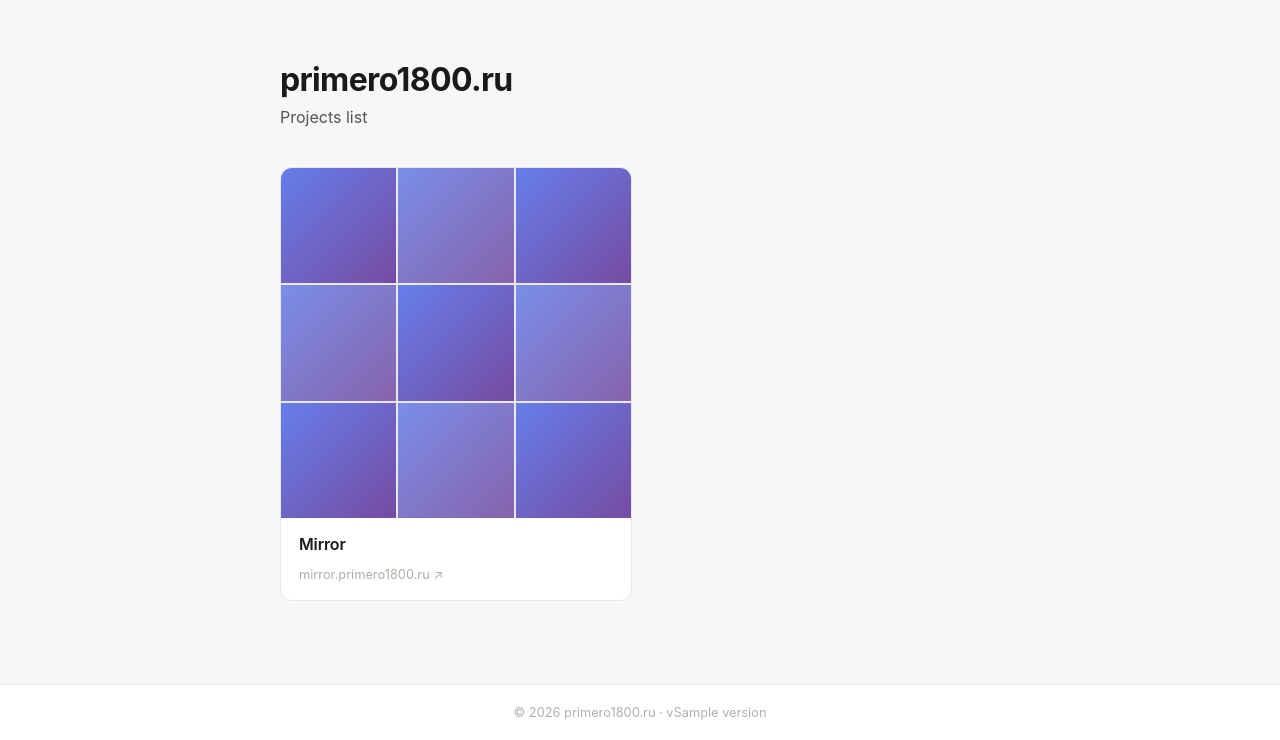
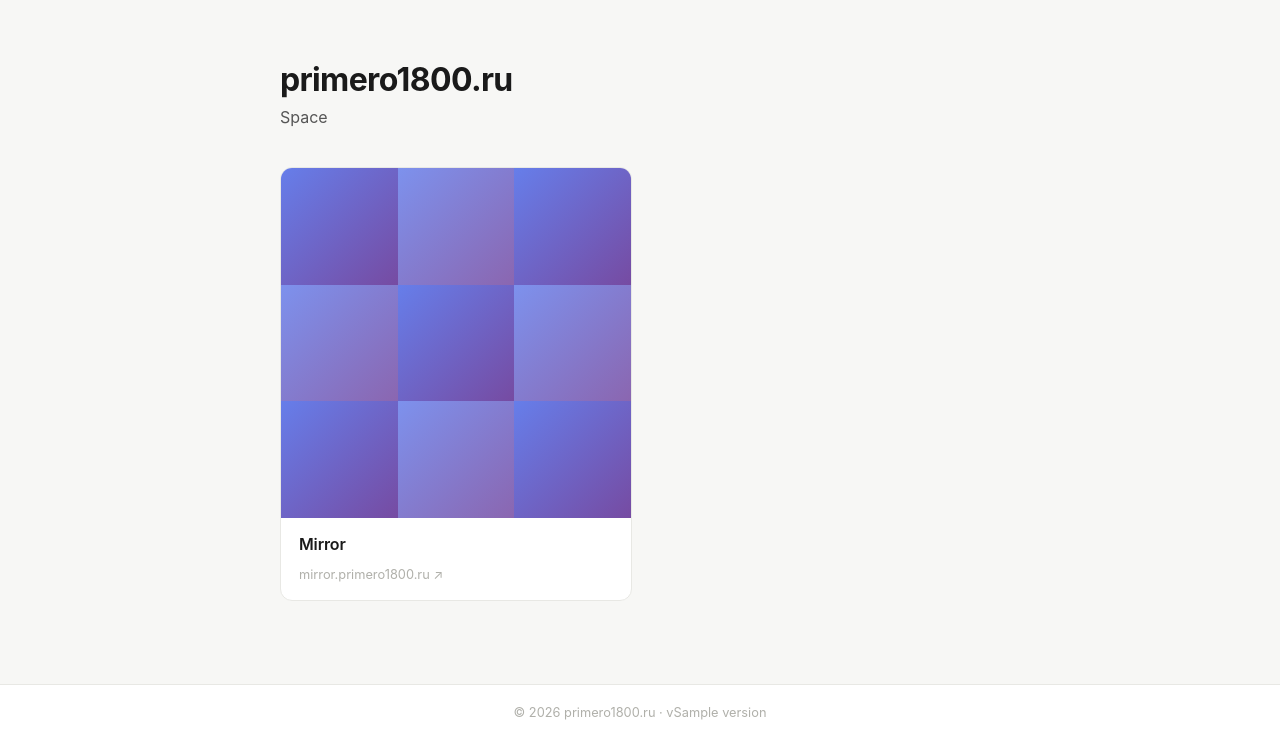
Before and after one commit to Primero1800/beget_hub, a Django app: template templates/pages/index.html in a window 1280 px wide. Shown: the part 60-800 px from the top of the page. Run offline with Django 5.2, Linux system fonts and the light colour scheme; data comes from the database, SQL or seed files in the repository; tables that the repository leaves empty hold one stand-in row (values such as "Sample post"); the template is opened without the code that fills it: values that come from a table or form of the project are taken from there, most other values are stand-ins (such as "Sample title", 1, 10 or a date in 2020); parts of the project's set-up code (start-up, migrations or seed data) failed here and were passed over.

```diff
--- a/templates/pages/index.html
+++ b/templates/pages/index.html
@@ -104,9 +104,8 @@
             display: grid;
             grid-template-columns: repeat(3, 1fr);
             grid-template-rows: repeat(3, 1fr);
-            gap: 2px;
+            gap: 0;
             aspect-ratio: 1 / 1;
-            background: #e8e8e4;
         }
         .collage-cell {
             overflow: hidden;
@@ -191,7 +190,7 @@
 
     <main>
         <h1>primero1800.ru</h1>
-        <p class="subtitle">{% trans "Projects list" %}</p>
+        <p class="subtitle">{% trans "Space" %}</p>
 
         {% if projects %}
             <div class="cards">
```
Also changed, not shown: tests/test_pages.py (+1 -1 lines), locale/en/LC_MESSAGES/django.po, locale/ru/LC_MESSAGES/django.po.
